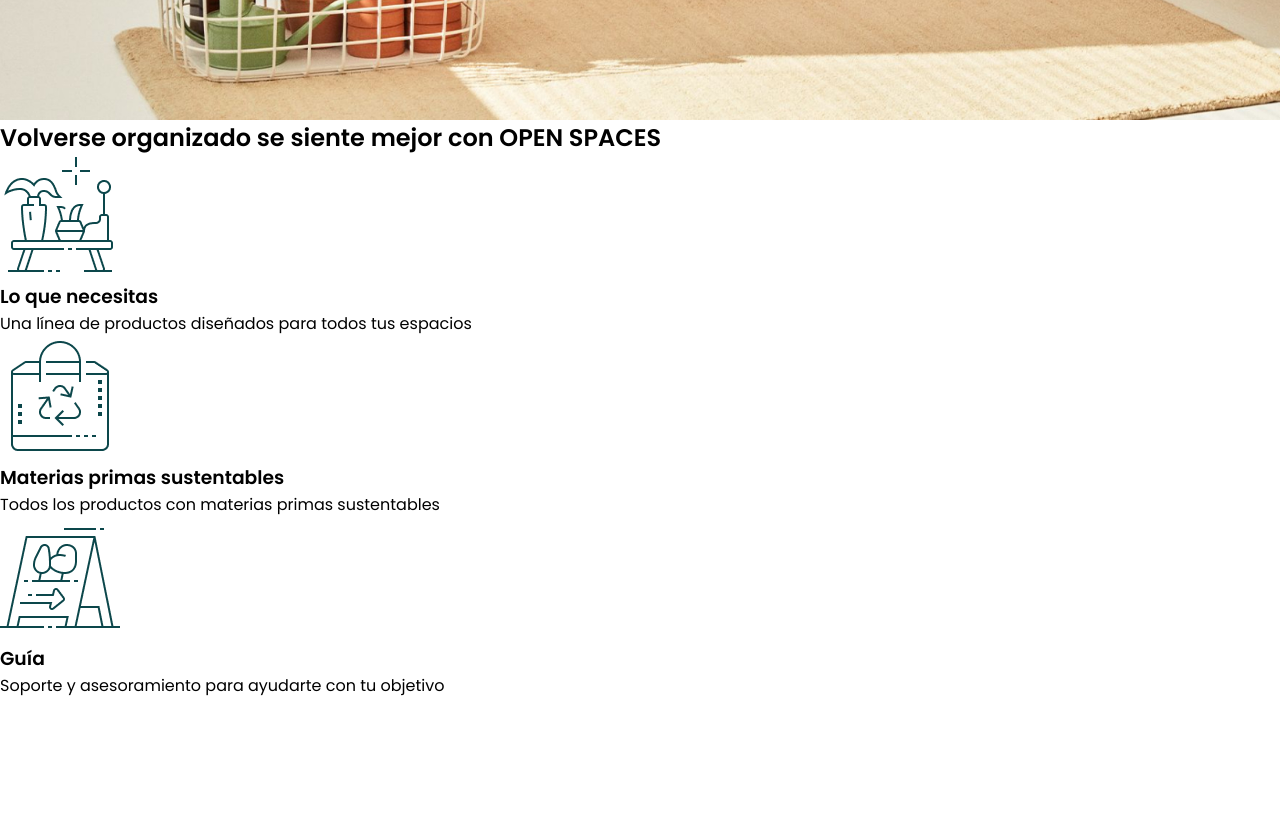
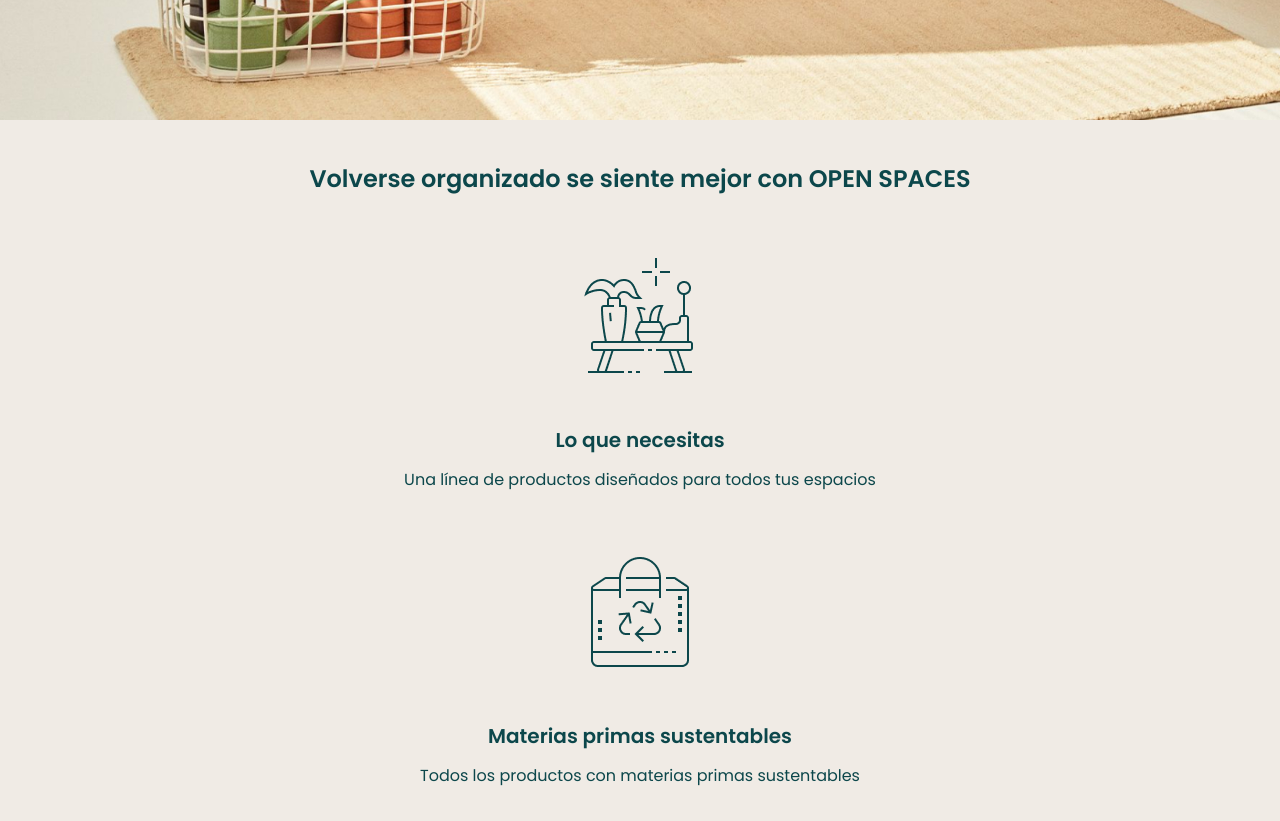
Before and after one commit to Adalab/modulo-1-evaluacion-final-MiriamPoveda, a website: page src/html/index.html in a window 1280 px wide. Shown: the part 680-1501 px from the top of the page. Drawn offline with nearby package versions, Linux system fonts and the light colour scheme; files that its build step writes are made by us from their sources; files whose address does not match are found by name.

Commit message:
Add styles to first main partial

```diff
--- a/src/html/partials/beige-main.html
+++ b/src/html/partials/beige-main.html
@@ -1,18 +1,27 @@
-<section>
-  <h2>Volverse organizado se siente mejor con OPEN SPACES</h2>
-  <article>
+<section class="beige-main">
+  <h2 class="open-title">
+    Volverse organizado se siente mejor con
+    <span class="open-title__size-title">open spaces</span>
+  </h2>
+  <article class="beige-article">
     <img src="./assets/images/icon_1.png" alt="Mesa de café con jarrones" />
-    <h3>Lo que necesitas</h3>
-    <p>Una línea de productos diseñados para todos tus espacios</p>
+    <h3 class="beige-article__beige-title">Lo que necesitas</h3>
+    <p class="beige-article__beige-title--beige-text">
+      Una línea de productos diseñados para todos tus espacios
+    </p>
   </article>
-  <article>
+  <article class="beige-article">
     <img src="./assets/images/icon_2.png" alt="Bolsa con icono de reciclaje" />
-    <h3>Materias primas sustentables</h3>
-    <p>Todos los productos con materias primas sustentables</p>
+    <h3 class="beige-article__beige-title">Materias primas sustentables</h3>
+    <p class="beige-article__beige-title--beige-text">
+      Todos los productos con materias primas sustentables
+    </p>
   </article>
-  <article>
+  <article class="beige-article">
     <img src="./assets/images/icon_3.png" alt="Menú en caballete" />
-    <h3>Guía</h3>
-    <p>Soporte y asesoramiento para ayudarte con tu objetivo</p>
+    <h3 class="beige-article__beige-title">Guía</h3>
+    <p class="beige-article__beige-title--beige-text">
+      Soporte y asesoramiento para ayudarte con tu objetivo
+    </p>
   </article>
 </section>
--- a/src/scss/layout/_beige-main.scss
+++ b/src/scss/layout/_beige-main.scss
@@ -0,0 +1,38 @@
+// Section
+
+.beige-main {
+  background-color: $beige-background;
+  text-align: center;
+  display: grid;
+  grid-gap: 60px;
+  padding-bottom: 40px;
+}
+
+// Title
+
+.open-title {
+  text-align: center;
+  font-size: 24px;
+  color: $turquoise;
+  padding-top: 41px;
+
+  &__size-title {
+    text-transform: uppercase;
+  }
+}
+
+// Articles
+
+.beige-article {
+  padding: 0 100px;
+  color: $turquoise;
+
+  &__beige-title {
+    padding: 42px 0 12px;
+    font-size: 20px;
+  }
+
+  &__beige-title--beige-text {
+    font-size: 16px;
+  }
+}
```
